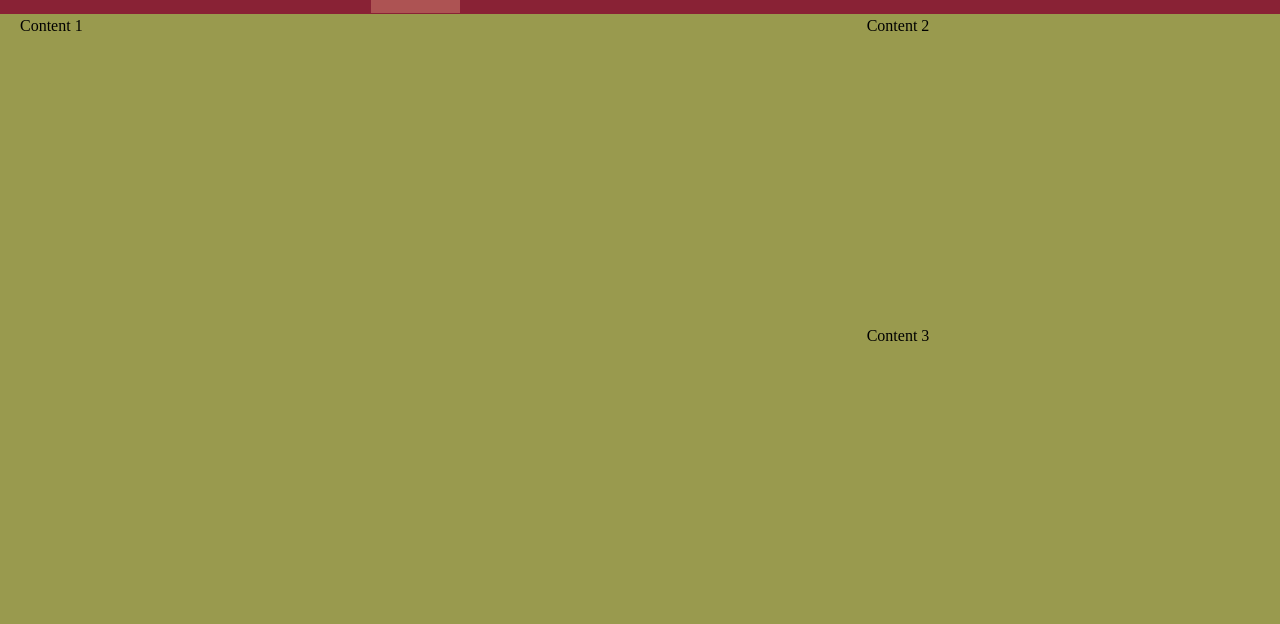
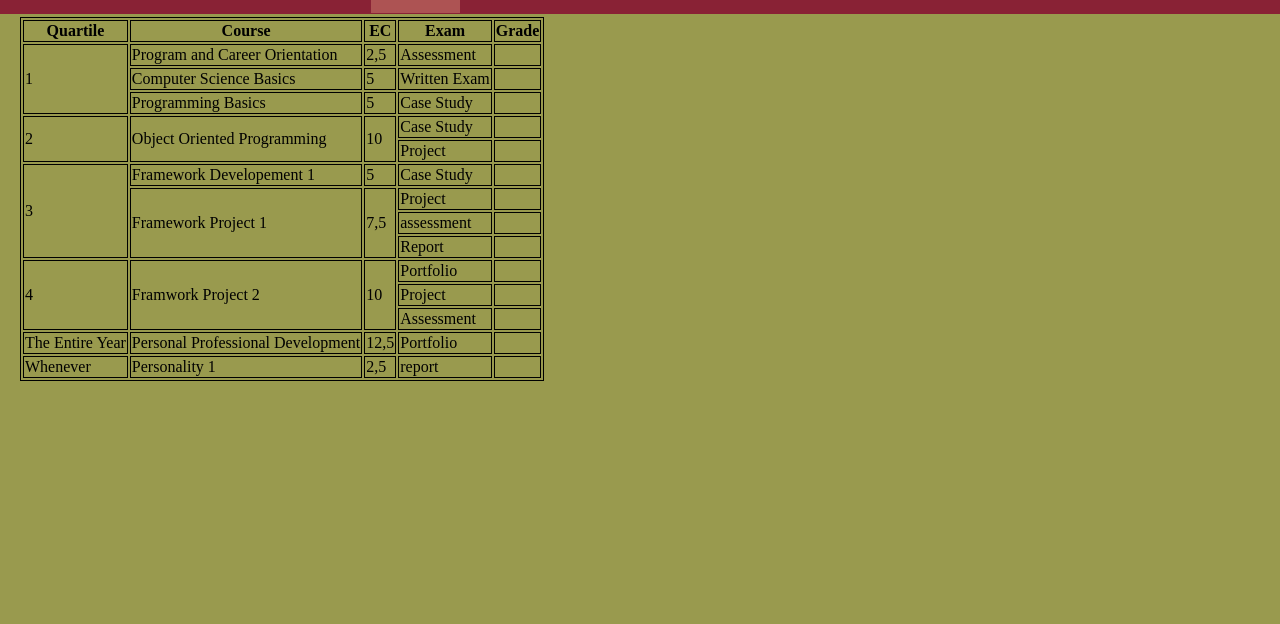
Before and after one commit to Naomi674/Naomi674.github.io, a plain HTML site: page dashboard.html in a window 1280 px wide. Shown: the part 63-687 px from the top of the page. Drawn offline with Linux system fonts and the light colour scheme.

Commit message:
Update dashboard.html

```diff
--- a/dashboard.html
+++ b/dashboard.html
@@ -6,6 +6,11 @@
         <meta http-equiv="X-UA-Compatible" content="ie=edge">
         <title>Dashboard</title>
 <link rel="stylesheet" href="style.css">
+<style>
+    table, td, th {
+        border: 1px solid black;
+    }
+</style>
     </header>
 <body>
     <nav>
@@ -30,10 +35,108 @@
     </nav>
     <div class="container">
         <div class="header">Header</div>
-        <div class="content-large">Content 1</div>
-        <div class="content-small">Content 2</div>
-        <div class="content-small">Content 3</div>
-        <div class="footer">footer</div>
+        <div class="content-large">
+            <table>
+                <thread>
+
+                <tr>
+                    <th>Quartile</th>
+                    <th>Course</th>
+                    <th>EC</th>
+                    <th>Exam</th>
+                    <th>Grade</th>
+                </tr>
+                </thread>
+                <tbody>
+                <tr>
+                    <td rowspan="3">1</td>
+                    <td>Program and Career Orientation</td>
+                    <td>2,5</td>
+                    <td>Assessment</td>
+                    <td></td>
+                </tr>
+                <tr>
+                    <td>Computer Science Basics</td>
+                    <td>5</td>
+                    <td>Written Exam</td>
+                    <td></td>
+                </tr>
+                <tr>
+                    <td>Programming Basics</td>
+                    <td>5</td>
+                    <td>Case Study</td>
+                    <td></td>
+                </tr>
+                <tr>
+                    <td rowspan="2">2</td>
+                    <td rowspan="2">Object Oriented Programming</td>
+                    <td rowspan="2">10</td>
+                    <td>Case Study</td>
+                    <td></td>
+                </tr>
+                <tr>
+
+                    <td>Project</td>
+                    <td></td>
+                </tr>
+                <tr>
+                    <td rowspan="4">3</td>
+                    <td>Framework Developement 1</td>
+                    <td>5</td>
+                    <td>Case Study</td>
+                    <td></td>
+                </tr>
+                <tr>
+                    <td rowspan="3">Framework Project 1</td>
+                    <td rowspan="3">7,5</td>
+                    <td>Project</td>
+                    <td></td>
+                </tr>
+                <tr>
+
+                    <td>assessment</td>
+                    <td></td>
+                </tr>
+                <tr>
+
+                    <td>Report</td>
+                    <td></td>
+                </tr>
+                <tr>
+                    <td rowspan="3">4</td>
+                    <td rowspan="3">Framwork Project 2</td>
+                    <td rowspan="3">10</td>
+                    <td>Portfolio</td>
+                    <td></td>
+                </tr>
+                <tr>
+                    <td>Project</td>
+                    <td></td>
+                </tr>
+                <tr>
+                    <td>Assessment</td>
+                    <td></td>
+                </tr>
+                <tr>
+                    <td>The Entire Year</td>
+                    <td>Personal Professional Development</td>
+                    <td>12,5</td>
+                    <td>Portfolio</td>
+                    <td></td>
+                </tr>
+                <tr>
+                    <td>Whenever</td>
+                    <td>Personality 1</td>
+                    <td>2,5</td>
+                    <td>report</td>
+                    <td></td>
+                </tr>
+                </tbody>
+            </table>
+        </div>
+        <div class="content-small"></div>
+        <div class="content-small"></div>
+        <div class="footer"></div>
     </div>
 
 </body>
```
